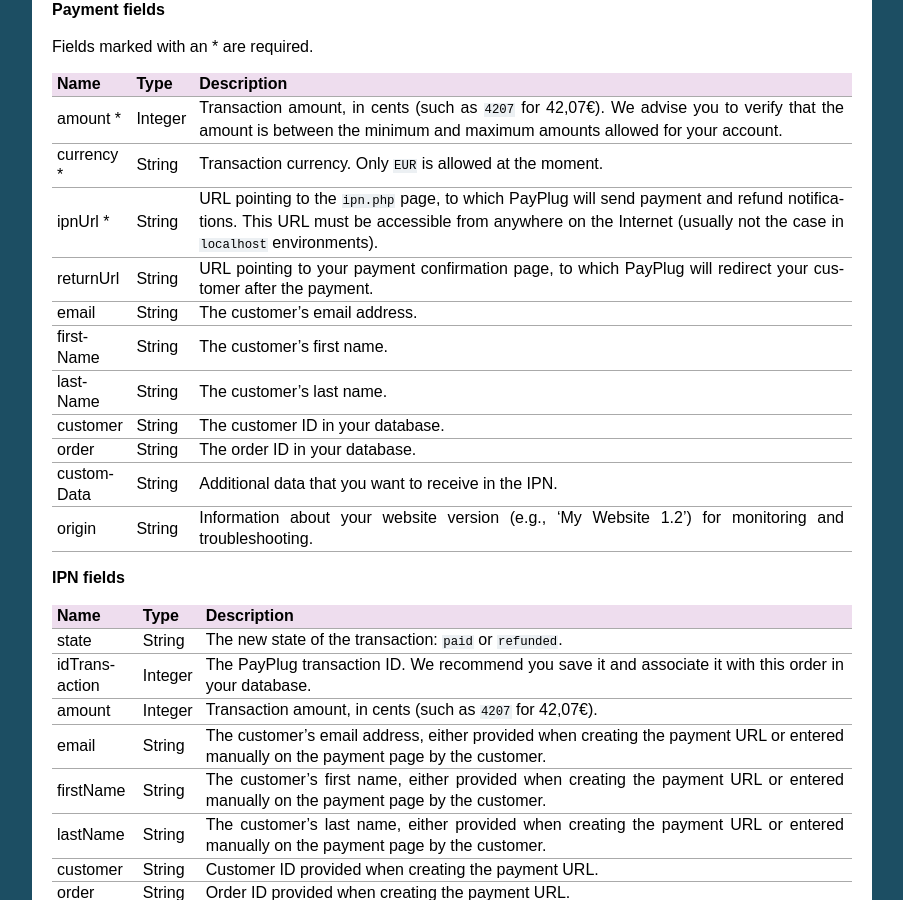
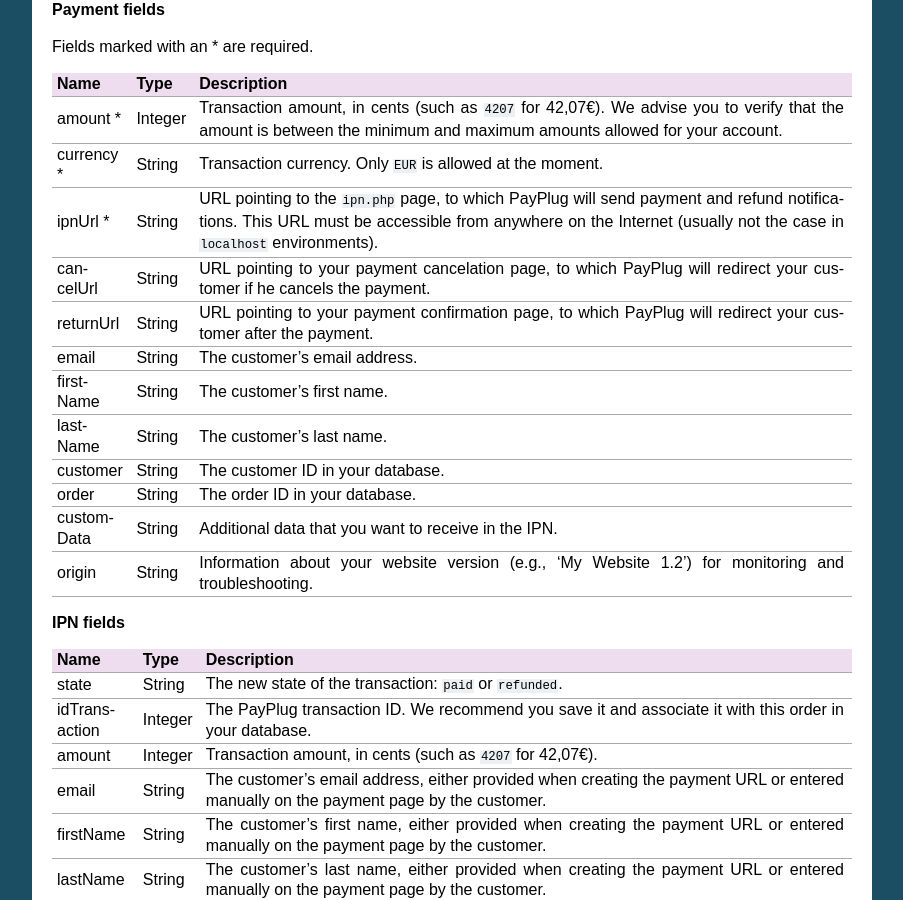
Before and after one commit to payplug/payplug-php, a Sphinx documentation site: the page built from docs/index.rst, in a window 1280 px wide and 900 px high, scrolled down 2529 px. Shown: the whole window, without its empty margins (198-1101 px from the left). Built offline with Sphinx 7.4.7, drawn with Linux system fonts in a browser that asks for light colours.

Commit message:
docs> Added 'cancelUrl' field in payment generation

```diff
--- a/docs/index.rst
+++ b/docs/index.rst
@@ -126,6 +126,8 @@ currency *     String  Transaction currency. Only ``EUR`` is allowed at the mome
 -------------- ------- -
 ipnUrl *       String  URL pointing to the ``ipn.php`` page, to which PayPlug will send payment and refund notifications. This URL must be accessible from anywhere on the Internet (usually not the case in ``localhost`` environments).
 -------------- ------- -
+cancelUrl      String  URL pointing to your payment cancelation page, to which PayPlug will redirect your customer if he cancels the payment.
+-------------- ------- -
 returnUrl      String  URL pointing to your payment confirmation page, to which PayPlug will redirect your customer after the payment.
 -------------- ------- -
 email          String  The customer's email address.
```
